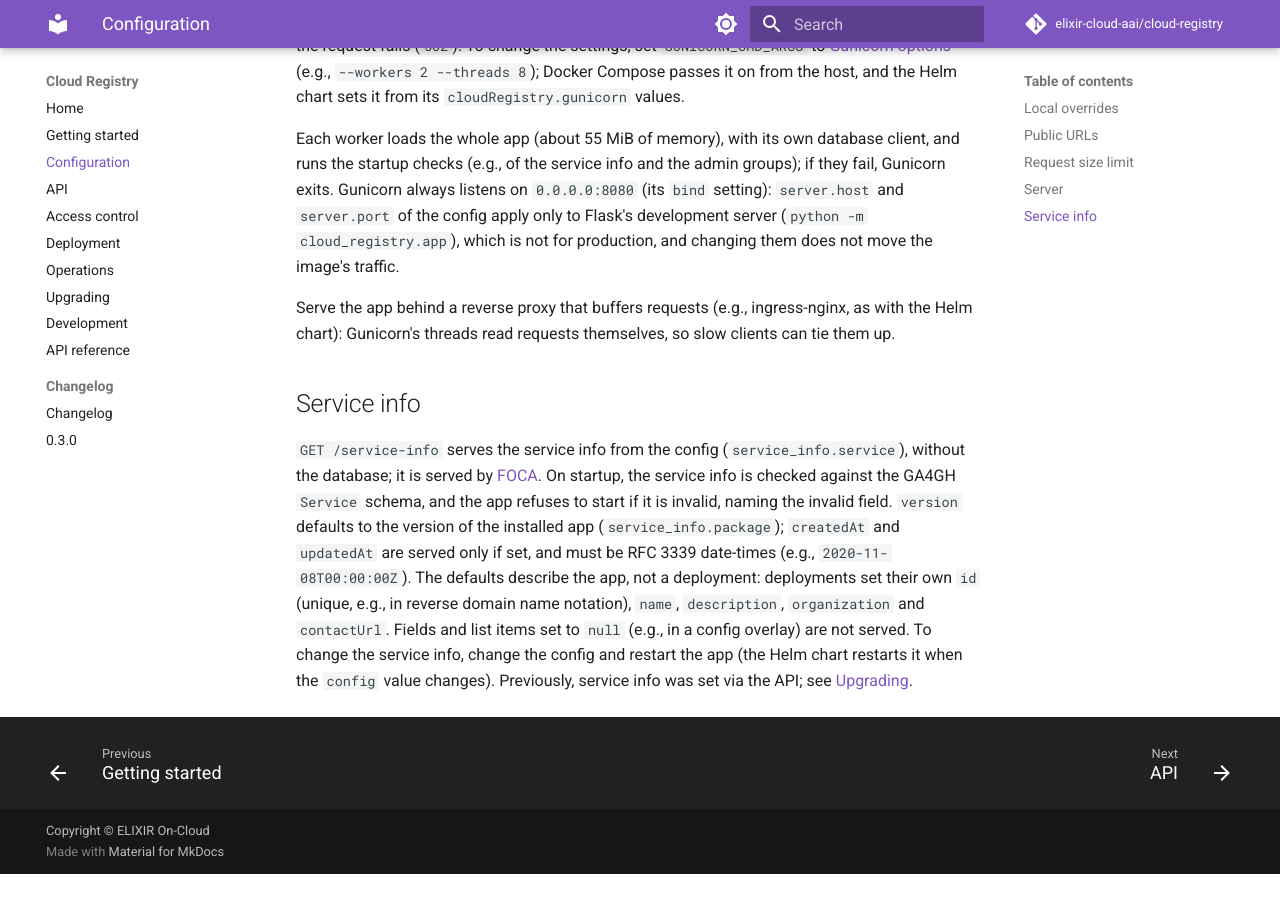
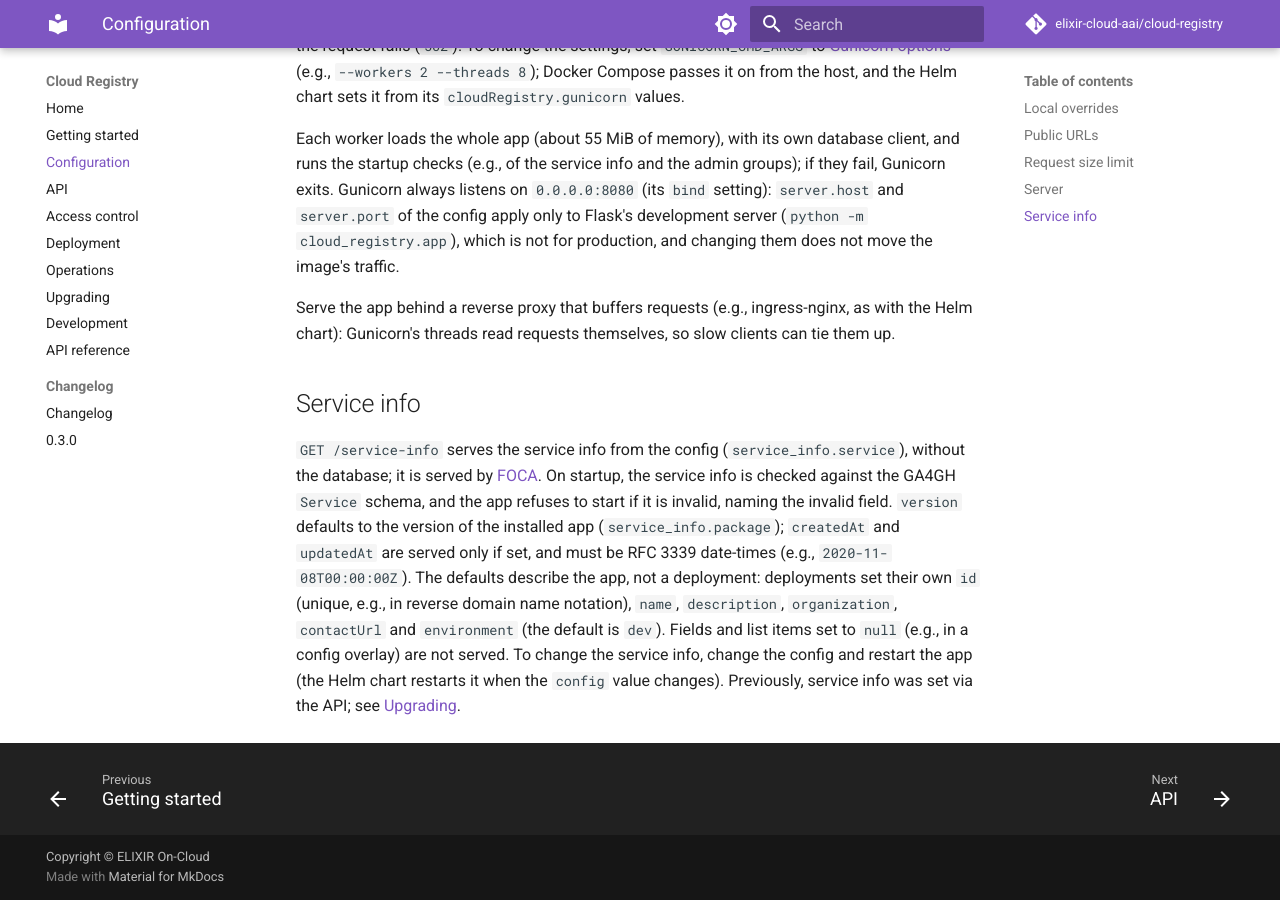
Before and after one commit to elixir-cloud-aai/cloud-registry, an MkDocs documentation site: the page built from docs/configuration.md, in a window 1280 px wide and 900 px high, scrolled down 1716 px. Built offline with MkDocs 1.6.1 and Material for MkDocs 9.7.7, drawn with Linux system fonts in a browser that asks for light colours; comment, search, counter and statistics services are not loaded; before the commit the page ends 2590 px from its top, so only the background shows below that.

Commit message:
docs: list environment among deployment fields
The default service info has environment "dev", so deployments that
override only the listed fields would report it in production.

Co-Authored-By: Claude Opus 5.5 <noreply@anthropic.com>

```diff
--- a/docs/configuration.md
+++ b/docs/configuration.md
@@ -112,8 +112,9 @@ defaults to the version of the installed app (`service_info.package`);
 `createdAt` and `updatedAt` are served only if set, and must be RFC 3339
 date-times (e.g., `2020-11-08T00:00:00Z`). The defaults describe the app, not a
 deployment: deployments set their own `id` (unique, e.g., in reverse domain
-name notation), `name`, `description`, `organization` and `contactUrl`. Fields
-and list items set to `null` (e.g., in a config overlay) are not served. To
-change the service info, change the config and restart the app (the Helm chart
-restarts it when the `config` value changes). Previously, service info was set
-via the API; see [Upgrading](upgrading.md#service-info).
+name notation), `name`, `description`, `organization`, `contactUrl` and
+`environment` (the default is `dev`). Fields and list items set to `null`
+(e.g., in a config overlay) are not served. To change the service info, change
+the config and restart the app (the Helm chart restarts it when the `config`
+value changes). Previously, service info was set via the API; see
+[Upgrading](upgrading.md#service-info).
```
Also changed, not shown: deployment/README.md (+3 -3 lines), 1 other file.
